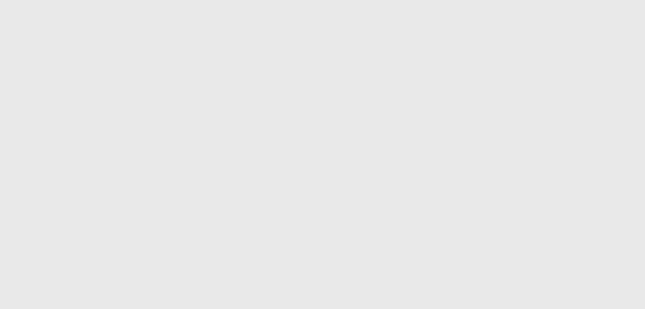
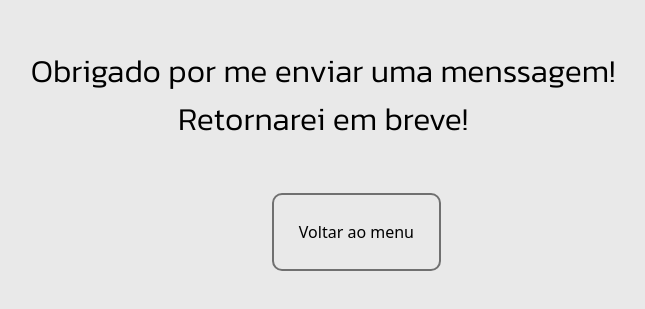
Before and after one commit to DenerRod/portifolio-denerrod, a React (Create React App) app: page /Thanks in a window 1280 px wide. Shown: the part 209-518 px from the top of the page, without its empty margins (317-962 px from the left). Built offline with nearby package versions, Linux system fonts and the light colour scheme.

Commit message:
[Update Forms] feat: /home next forms contact

```diff
--- a/src/App.css
+++ b/src/App.css
@@ -343,6 +343,7 @@
 }
 
 /*-------------- Home CLOSE --------------*/
+
 
 
 
--- a/src/App.js
+++ b/src/App.js
@@ -1,8 +1,10 @@
 import React from "react";
 import "./App.css";
+import "./components/Thanks/Thanks.css";
 import "./AppMobile.css";
 import { Switch, Route } from "react-router-dom";
 import Home from "./pages/Home";
+import ThanksPage from "./components/Thanks/ThanksPag";
 import Projects from "./pages/Projects";
 import projectPixelsArt from "./components/projectPixelsArt";
 import projectTrybeWarts from "./components/projectTrybeWarts";
@@ -15,6 +17,8 @@ export default function App() {
       <Switch>
 
         <Route exact path="/portifolio-denerrod" component={(props) => <Home {...props} />} />
+
+        <Route exact path="/Thanks" component={ ThanksPage } />
 
         <Route exact path="/projectForms" component={ projectForms } />
 
--- /dev/null
+++ b/src/components/Thanks/Thanks.css
@@ -0,0 +1,41 @@
+/* ------------- ThanksPage Open ------------ */
+.thanksPag {
+  display: flex;
+  flex-direction: column;
+  justify-content: center;
+}
+
+.titleThanksPag {
+  text-align: center;
+  font-size: xx-large;
+  font-family: 'Kanit', sans-serif;
+  margin-top: 20%;
+  animation: showTitleThanksPag 1.3s 0.5s both;
+}
+
+@keyframes showTitleThanksPag {
+  from { margin-top: 0%;opacity: 0}
+  to { margin-top: 20%; opacity: 1}
+}
+
+.btnBackHome {
+  border: 2px solid #707070;
+  text-align: center;
+  padding: 25px;
+  border-radius: 10px;
+  margin-left: 46%;
+  margin-top: 50px;
+  animation: showBtnBackHome 1.5s 1.5s both;
+}
+
+@keyframes showBtnBackHome {
+  from { margin-left: 0%;opacity: 0}
+  to { margin-left: 46%; opacity: 1}
+}
+
+.btnBackHome:hover {
+  background-color: #707070;
+  color: white;
+}
+
+/* ------------- ThanksPage close ------------ */
--- /dev/null
+++ b/src/components/Thanks/ThanksPag.js
@@ -0,0 +1,17 @@
+import React from "react";
+import { Link } from 'react-router-dom';
+
+class ThanksPage extends React.Component {
+    render() {
+        return (
+            <div className="thanksPag">
+                <h1 className="titleThanksPag">Obrigado por me enviar uma menssagem!<br/>Retornarei em breve!</h1>
+                <Link to="/portifolio-denerrod">
+                    <button type="button" className="btnBackHome" onClick={this.backToHome}>Voltar ao menu</button>
+                </Link>
+            </div>
+        )
+    }
+}
+
+export default ThanksPage
--- a/src/pages/Home.js
+++ b/src/pages/Home.js
@@ -119,7 +119,7 @@ class Home extends React.Component {
             <input
               type="hidden"
               name="_next"
-              value="https://denerrod.github.io/portifolio-denerrod/"
+              value="https://denerrod.github.io/thanks"
               id="nextInput"
             />
 
```
Also changed, not shown: src/images/backGroundHome.jpg (deleted), src/images/backGroundHome.jpg.png (added).
